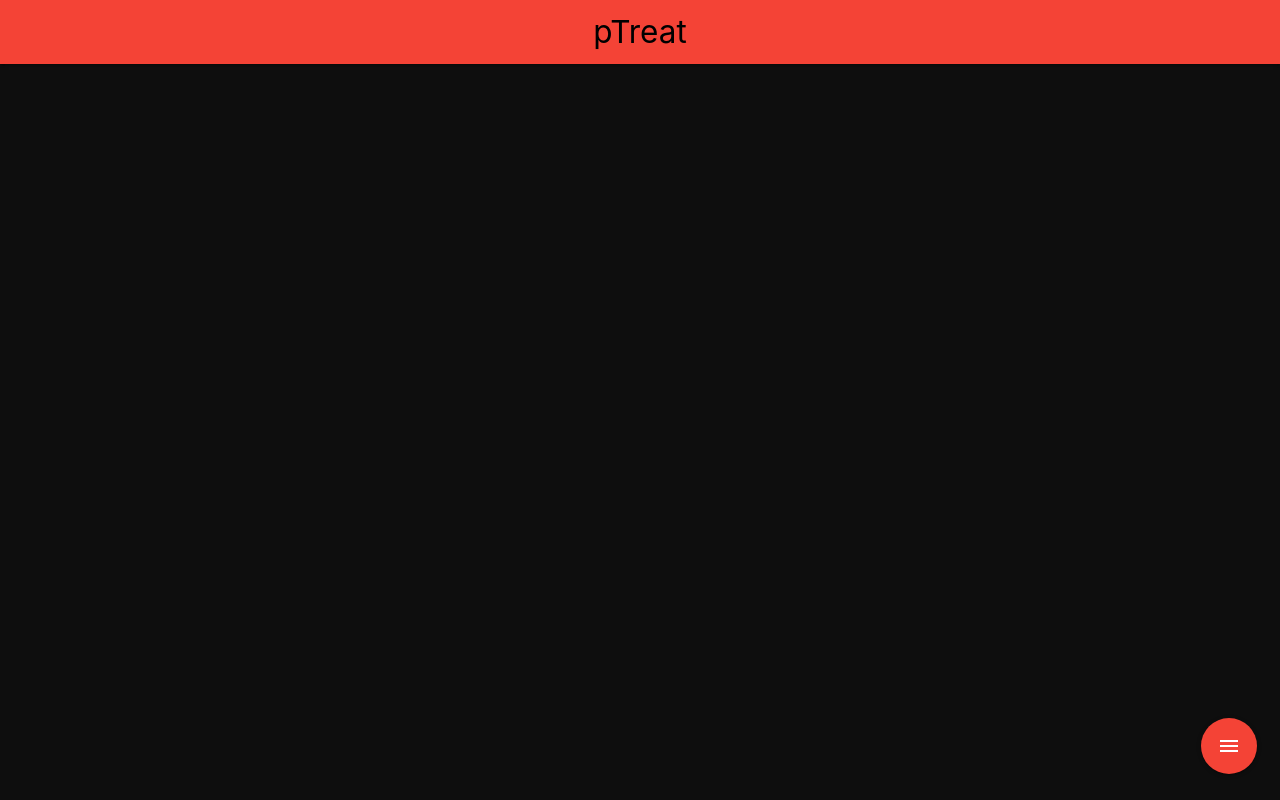
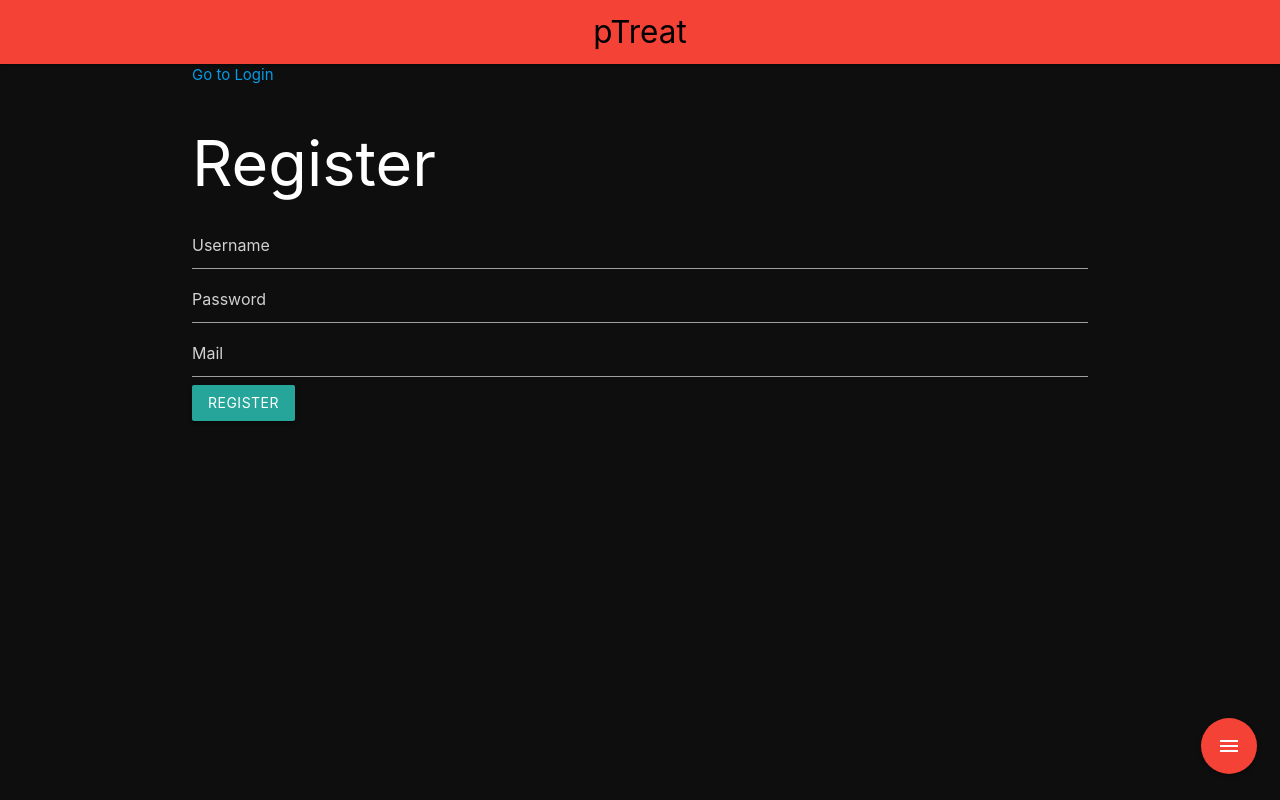
Before and after one commit to pafinkbeiner/p-treat, a React (Create React App) app in the folder client/: page /register in a window 1280 px wide. Built offline with nearby package versions, Linux system fonts and the light colour scheme.

Commit message:
Register Component

```diff
--- a/client/src/components/Alert/Alert.tsx
+++ b/client/src/components/Alert/Alert.tsx
@@ -1,7 +1,7 @@
 import React from "react"
 
 export interface Props {
-    message: string;
+    message?: string;
 }
 
 export interface State {
--- a/client/src/pages/Register/Register.tsx
+++ b/client/src/pages/Register/Register.tsx
@@ -1,25 +1,119 @@
 import React from 'react';
+import Alert from '../../components/Alert/Alert';
+import { Link, Redirect } from "react-router-dom";
+import axios from "axios";
 
 export interface Props {
 
 }
 
 export interface State {
-
+    username: string,
+    password: string,
+    mail: string,
+    redirect: boolean | undefined,
+    err: boolean
 }
 
 class Register extends React.Component<Props, State> {
+
     constructor(props: Props) {
         super(props);
-        this.state = { };
-    }
+        this.state = {
+          username: "",
+          password: "",
+          mail: "",
+          redirect: undefined,
+          err: false
+        };
+        this.onSubmit = this.onSubmit.bind(this);
+      }
+
+      canLogin() {
+        return this.state.username.length === 0 || this.state.password.length === 0;
+      }
+
+      onSubmit = (e:any) => {
+        e.preventDefault();
+
+        axios
+          .post(`${process.env.REACT_APP_API_URL}/register`, {
+            username: this.state.username,
+            password: this.state.password,
+            mail: this.state.mail,
+          })
+          .then((auth) => {
+            if (auth) {
+              localStorage.setItem("key", auth.data.key);
+              this.setState({ redirect: true });
+            } else {
+              this.setState({
+                redirect: undefined,
+                username: "",
+                password: "",
+              });
+            }
+          })
+          .catch((err) => {
+            this.setState({err: true})
+          });
+      };
     render() {
-        return (
-            <div className="orange">
+        if (this.state.redirect) {
+          return <Redirect to={"/items"} />;
+        } else {
+          return (
+            <div className="background">
+              <Link to="/login" title="Login">
+                Go to Login
+              </Link>
+              <div className="login">
+                <form className="login-form" onSubmit={this.onSubmit}>
+                  <h1 className="mb-3">Register</h1>
+                  <div className="input-group mb-3">
+                    <input
+                      type="text"
+                      value={this.state.username}
+                      placeholder="Username"
+                      onChange={(e) => this.setState({ username: e.target.value })}
+                      className="form-control"
+                      aria-label="Username"
+                      aria-describedby="basic-addon1"
+                    />
+                  </div>
 
+                  <div className="input-group mb-3">
+                    <input
+                      type="password"
+                      value={this.state.password}
+                      placeholder="Password"
+                      onChange={(e) => this.setState({ password: e.target.value })}
+                      className="form-control"
+                      aria-label="Password"
+                      aria-describedby="basic-addon2"
+                    />
+                  </div>
+
+                  <div className="input-group mb-3">
+                    <input
+                      type="email"
+                      value={this.state.mail}
+                      placeholder="Mail"
+                      onChange={(e) => this.setState({ mail: e.target.value })}
+                      className="form-control"
+                      aria-label="mail"
+                      aria-describedby="basic-addon3"
+                    />
+                  </div>
+
+                  <input className="btn btn-outline-primary" value="Register" type="submit"></input>
+                </form>
+              </div>
+              { this.state.err && <Alert />}
             </div>
-        );
-    }
+          );
+        }
+      }
 }
 
 export default Register;
```
Also changed, not shown: 1 other file (tests, documents, lock files or other folders).
